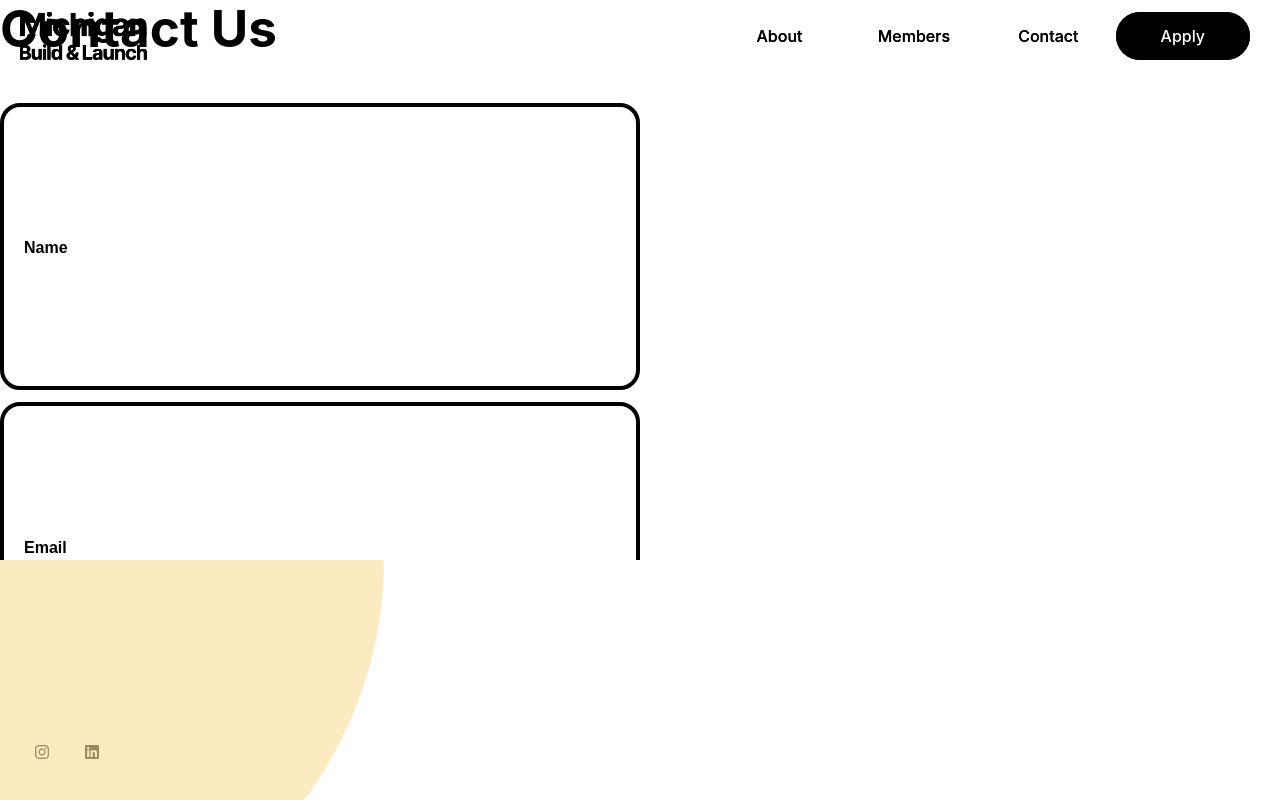
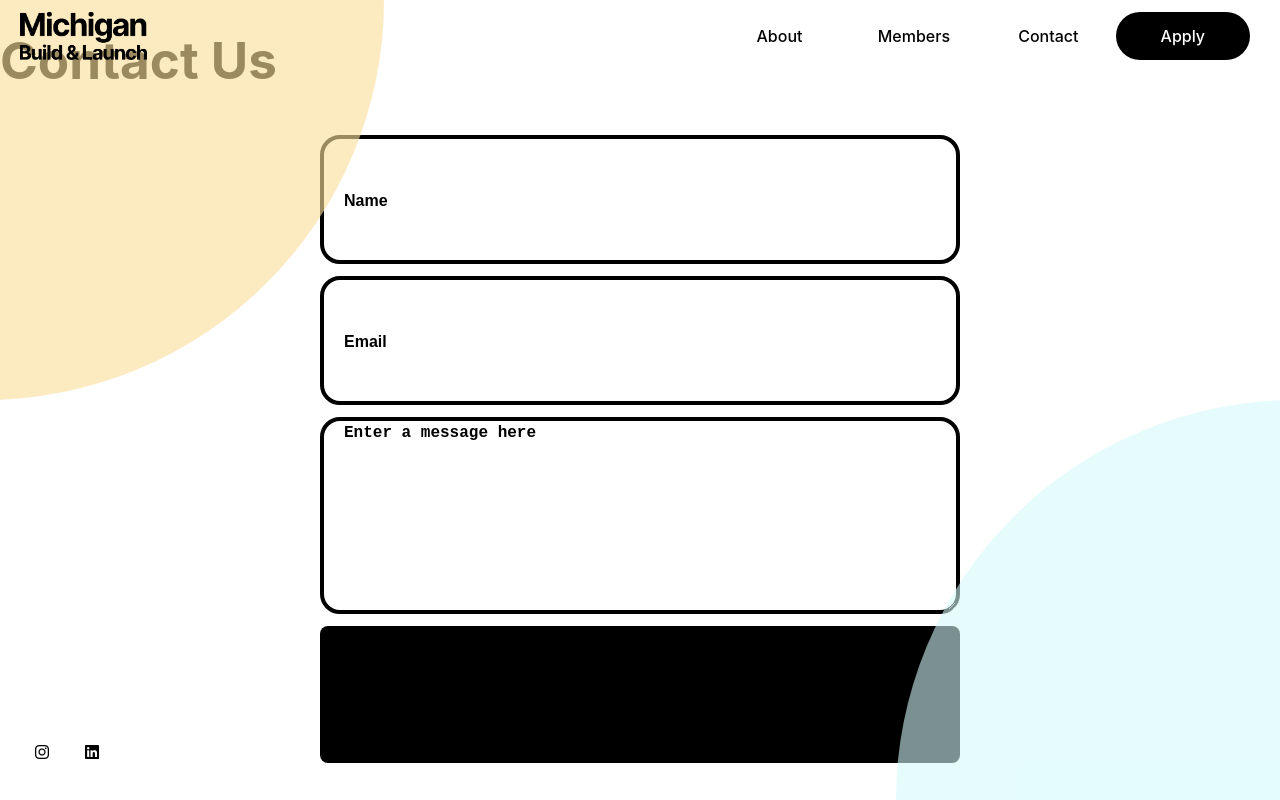
Before and after one commit to rohitkartha/build-and-launch-website, a Vue app: page /Contact in a window 1280 px wide. Shown: the top 800 px of the page. Built offline with nearby package versions, Linux system fonts and the light colour scheme.

Commit message:
redoing other pages

```diff
--- a/src/components/About.vue
+++ b/src/components/About.vue
@@ -51,8 +51,19 @@ function goContact() {
 
 <style scoped>
 .container {
-  display: grid;
-  grid-template-rows: 1fr 4fr 1fr;
+  position: absolute;
+  margin-left: auto;
+  margin-right: auto;
+  left: 24%;
+  right: 0;
+  height: 80%;
+  width: 60%;
+  top: 20%;
+  text-align: center;
+  display: flex;
+  flex-direction: column;
+  align-items: center;
+  z-index: 100;
 }
 
 .text {
--- a/src/components/Apply.vue
+++ b/src/components/Apply.vue
@@ -21,9 +21,19 @@
 
 <style scoped>
 .container {
-  display: grid;
-  grid-template-rows: 1fr 1fr 1fr 1fr;
-  height: 50%;
+  position: absolute;
+  margin-left: auto;
+  margin-right: auto;
+  left: 0;
+  right: 0;
+  height: 80%;
+  width: 100%;
+  top: 4%;
+  text-align: center;
+  display: flex;
+  flex-direction: column;
+  align-items: center;
+  z-index: 100;
 }
 
 p {
--- a/src/components/Contact.vue
+++ b/src/components/Contact.vue
@@ -1,5 +1,4 @@
 <script setup lang="ts">
-import Header from "../components/Header.vue";
 import { ref as ref2 } from "vue";
 
 import { initializeApp } from "firebase/app";
@@ -60,7 +59,6 @@ function sendMessage() {
 
 <template>
   <div class="container">
-    <Header :logo="true" />
     <h1>Contact Us</h1>
     <div class="messageFields">
       <input
@@ -88,9 +86,19 @@ function sendMessage() {
 
 <style scoped>
 .container {
-  display: grid;
-  grid-template-rows: 1fr 1fr 5fr 1fr;
-  height: 70%;
+  position: absolute;
+  margin-left: auto;
+  margin-right: auto;
+  left: 0;
+  right: 0;
+  height: 80%;
+  width: 100%;
+  top: 4%;
+  text-align: center;
+  display: flex;
+  flex-direction: column;
+  align-items: center;
+  z-index: 100;
 }
 
 .message {
--- a/src/components/Members.vue
+++ b/src/components/Members.vue
@@ -18,8 +18,19 @@ import MemberInfoBlock from "./MemberInfoBlock.vue";
 
 <style scoped>
 .container {
-  display: grid;
-  grid-template-rows: 1fr 1fr 6fr;
+  position: absolute;
+  margin-left: auto;
+  margin-right: auto;
+  left: 0;
+  right: 0;
+  height: 80%;
+  width: 100%;
+  top: 4%;
+  text-align: center;
+  display: flex;
+  flex-direction: column;
+  align-items: center;
+  z-index: 100;
 }
 .membersContainer {
   display: flex;
```
